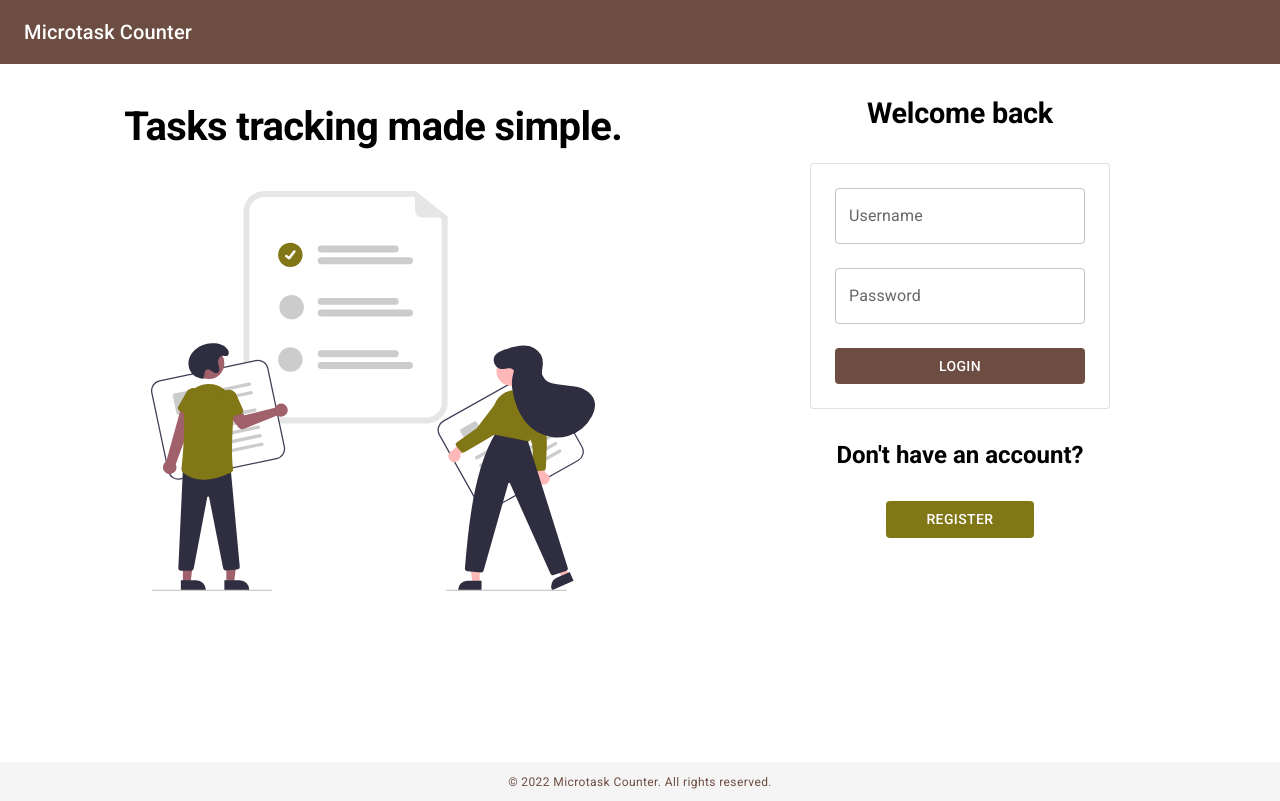
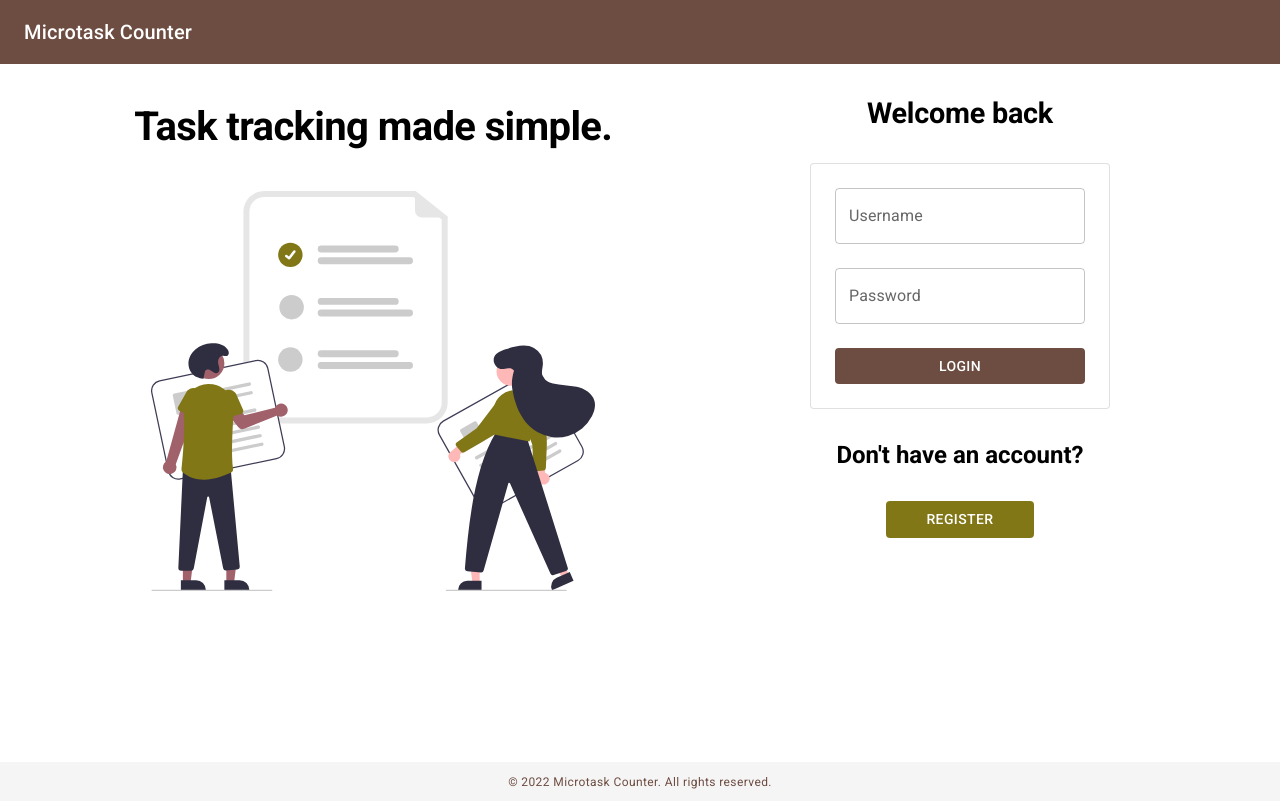
Before and after one commit to Kevin-Mickael/Microtask, a React (Create React App) app: page /login in a window 1280 px wide. Built offline with nearby package versions, Linux system fonts and the light colour scheme.

Commit message:
Bug fixes

```diff
--- a/public/index.html
+++ b/public/index.html
@@ -7,7 +7,7 @@
     <meta name="theme-color" content="#000000" />
     <meta
       name="description"
-      content="Microtask Counter: Tasks tracking made simple."
+      content="Microtask Counter: Task tracking made simple."
     />
     <link rel="apple-touch-icon" href="%PUBLIC_URL%/logo192.png" />
     <!--
@@ -28,7 +28,7 @@
       rel="stylesheet"
       href="https://fonts.googleapis.com/css?family=Roboto:300,400,500,700&display=swap"
     />
-    <title>Microtask Counter: Tasks tracking made simple.</title>
+    <title>Microtask Counter: Task tracking made simple.</title>
   </head>
   <body>
     <noscript>You need to enable JavaScript to run this app.</noscript>
--- a/src/components/NewTask/TaskForm.js
+++ b/src/components/NewTask/TaskForm.js
@@ -42,7 +42,7 @@ const TaskForm = (props) => {
   };
 
   const deleteTypeDataHandler = () => {
-    props.onDeleteTypeData(getValues("taskType"));
+    props.onDeleteTypeData(getValues("taskType").trim());
     setValue("taskType", "");
   };
 
--- a/src/components/Tasks/TaskItem.js
+++ b/src/components/Tasks/TaskItem.js
@@ -14,11 +14,17 @@ import DialogContent from "@mui/material/DialogContent";
 import DialogContentText from "@mui/material/DialogContentText";
 import DialogTitle from "@mui/material/DialogTitle";
 import Tooltip from "@mui/material/Tooltip";
+import { useSelector } from "react-redux";
 
 // Add leading zero
 const zeroPad = (num, places) => String(num).padStart(places, "0");
 
 const TaskItem = (props) => {
+  const authUser = useSelector((state) => state.auth);
+  // Should be disabled if admin browses others' tasks
+  const isDisabled =
+    authUser.username === "admin" && props.selectedUser !== authUser.userid;
+
   const [edit, setEdit] = useState(false);
   const [open, setOpen] = useState(false);
 
@@ -67,26 +73,28 @@ const TaskItem = (props) => {
               props.count
             }`}
           </Typography>
-          <Tooltip title="Edit task">
           <IconButton
+            disabled={isDisabled}
             color="warning"
             aria-label="Edit task"
             component="button"
             onClick={editHandler}
           >
+            <Tooltip title="Edit task">
               <EditOutlinedIcon />
+            </Tooltip>
           </IconButton>
-          </Tooltip>
-          <Tooltip title="Delete task">
           <IconButton
+            disabled={isDisabled}
             color="error"
             aria-label="Delete task"
             component="button"
             onClick={handleClickOpen}
           >
+            <Tooltip title="Delete task">
               <DeleteOutlineOutlinedIcon />
+            </Tooltip>
           </IconButton>
-          </Tooltip>
           <Dialog
             open={open}
             onClose={handleClose}
--- a/src/components/Tasks/Tasks.js
+++ b/src/components/Tasks/Tasks.js
@@ -263,19 +263,15 @@ const Tasks = (props) => {
         },
       })
       .then((response) => {
-        setTypes((prevTypes) => {
-          const newTypes = [
-            {
-              id: response.data._id,
-              type: response.data.type,
-            },
-            ...prevTypes,
-          ];
-          // Sort by string
-          newTypes.sort((a, b) => (a.type > b.type ? 1 : -1));
+        const newtype = {
+          id: response.data._id,
+          type: response.data.type,
+        };
 
-          return newTypes;
-        });
+        const newTypes = types.concat(newtype);
+        // Sort by string
+        newTypes.sort((a, b) => (a.type > b.type ? 1 : -1));
+        setTypes(newTypes);
 
         setMessage({
           open: true,
--- a/src/components/Tasks/TasksList.js
+++ b/src/components/Tasks/TasksList.js
@@ -34,7 +34,10 @@ const TasksList = (props) => {
                 onChange={handleChange}
               >
                 {props.users.map((user) => (
-                  <MenuItem value={user.id} key={user.id}>
+                  <MenuItem
+                    value={user.id}
+                    key={user.id}
+                  >
                     {user.username}
                   </MenuItem>
                 ))}
@@ -62,6 +65,7 @@ const TasksList = (props) => {
               onDelete={props.onDeleteItem}
               onUpdate={props.onUpdateItem}
               types={props.types}
+              selectedUser={user}
             />
           ))}
         </List>
--- a/src/pages/Login/Login.js
+++ b/src/pages/Login/Login.js
@@ -79,7 +79,7 @@ const Login = () => {
             }}
           >
             <Typography variant="h1" component="div" sx={{ m: 4 }}>
-            Tasks tracking made simple.
+            Task tracking made simple.
             </Typography>
             <img
               src={taskImage}
```
Lines whose indentation alone changed are shown as unchanged.
